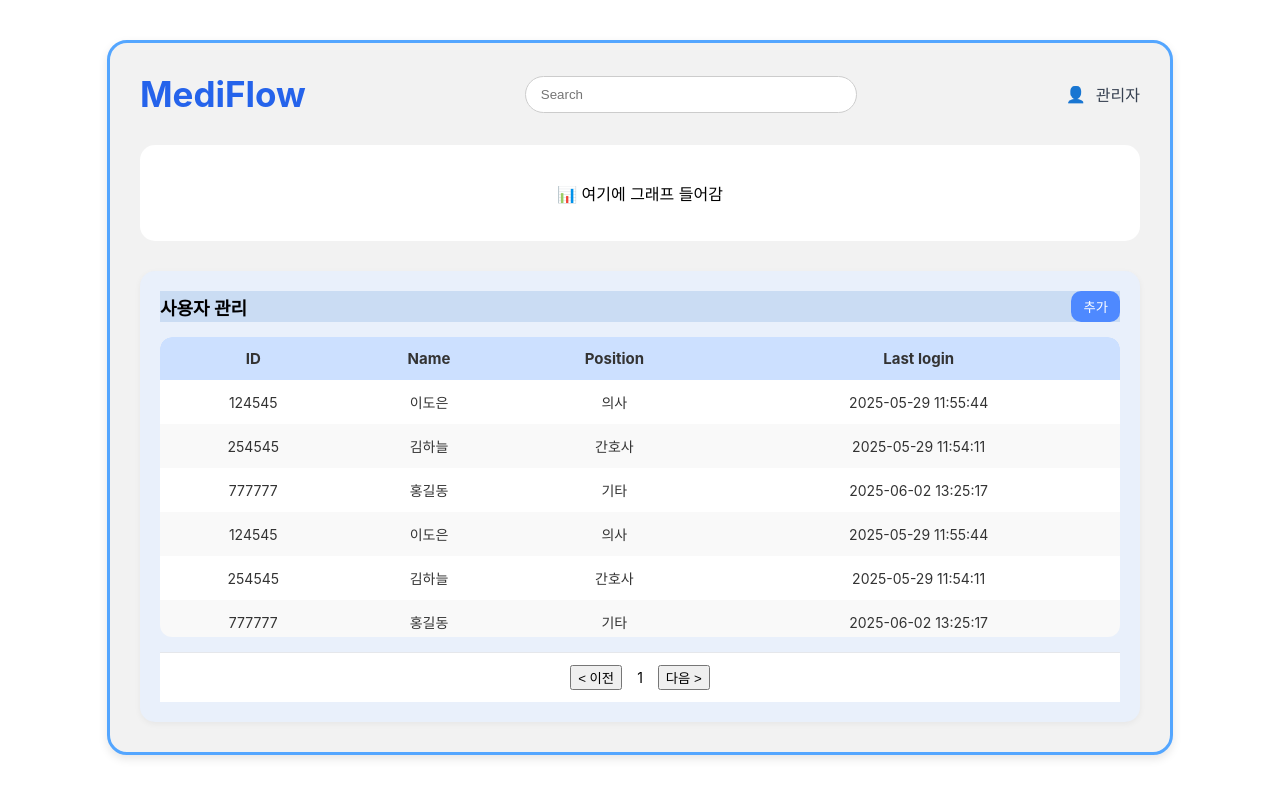
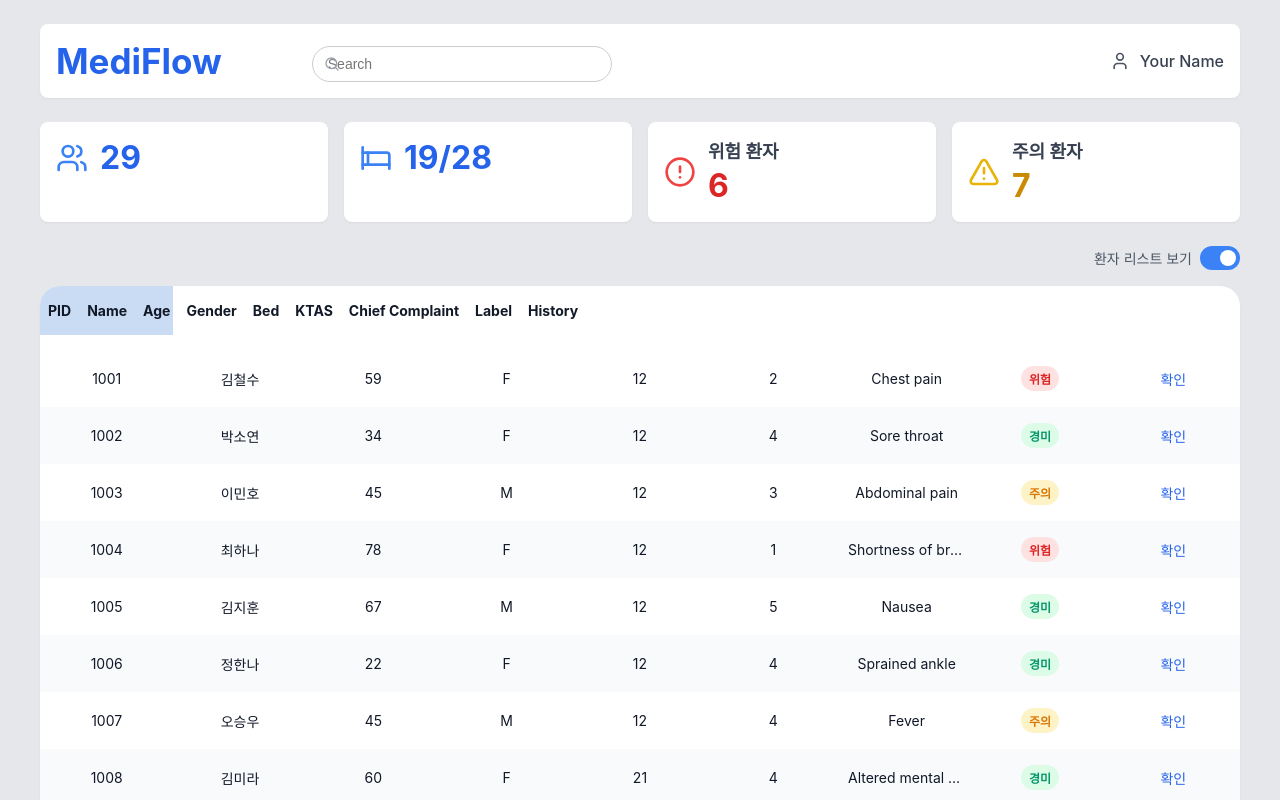
Before and after one commit to hk678/MediFlow, a React (Create React App) app in the folder frontend/: page / in a window 1280 px wide. Shown: the top 800 px of the page. Built offline with nearby package versions, Linux system fonts and the light colour scheme.

Commit message:
어제 작업+히소토리 모달, 주의위급 필터링, 디테일에서 메인으로 이동

```diff
--- a/frontend/src/App.js
+++ b/frontend/src/App.js
@@ -14,20 +14,21 @@ import UserUpdate from './Components/UserUpdate'
 function App() {
   return (
     <div className="App">
-      {/* 메인 페이지
+      {/* 메인 페이지 */}
       <Router>
         <Routes>
           <Route path="/" element={<MainPage />} />
           <Route path="/detail/:pid" element={<Detail />} />
+          <Route path="/history/:pid" element={<History />} />
         </Routes>
-      </Router> */}
+      </Router>
 
 
       {/* 상세 페이지지
       <Detail /> */}
 
-      {/* 관리자 페이지 */}
-      <Admin />
+      {/* 관리자 페이지
+      <Admin /> */}
 
       {/* 히스토리리 페이지
       <History />*/}
--- a/frontend/src/Components/MainPage.jsx
+++ b/frontend/src/Components/MainPage.jsx
@@ -2,13 +2,47 @@ import React, { useState } from 'react';
 import { Search, User, Users, Bed, AlertCircle, AlertTriangle } from 'lucide-react';
 import { useNavigate } from 'react-router-dom';
 import '../Style/mainpage.css';
+import History from './History';
+
 
 const MainPage = () => {
   const [searchTerm, setSearchTerm] = useState('');
   const [currentPage, setCurrentPage] = useState(1);
+  const navigate = useNavigate(); // 컴포넌트 내부에서 선언
+  const [selectedPatient, setSelectedPatient] = useState(null); // 모달관련
+  const [showModal, setShowModal] = useState(false); // 모달달
+  const [labelFilter, setLabelFilter] = useState('전체'); // '전체' | '주의' | '위험'
 
-  //추가부분---------------------------
-  const navigate = useNavigate(); // 컴포넌트 내부에서 선언
+
+  // 필터링(주의,위험,전체)환자보기 ---------
+const handleWarningClick = () => {
+  setLabelFilter('주의');
+};
+
+const handleDangerClick = () => {
+  setLabelFilter('위험');
+};
+
+const resetFilter = () => {
+  setLabelFilter('전체');
+};
+//-------------------------
+
+//추가부분 history이동------------------------------------------
+ // ✅ 모달 열기
+  const openHistoryModal = (patient) => {
+    setSelectedPatient(patient);
+    setShowModal(true);
+  };
+
+  // ✅ 모달 닫기
+  const closeHistoryModal = () => {
+    setSelectedPatient(null);
+    setShowModal(false);
+  };
+
+//------------------------히스토리 끗-----------------
+  //추가부분 디테일로 옮기기기---------------------------
   const goToDetail = (patient) => {
     navigate(`/detail/${patient.pid}`, {
       state: {
@@ -24,20 +58,20 @@ const MainPage = () => {
 
   // 샘플 환자 데이터
   const patientData = [
-    { pid: '1001', name: '김철수', age: 59, sex: 'F', ktas: 2, complaint: 'Chest pain', label: '위험', history: '확인' },
-    { pid: '1002', name: '박소연', age: 34, sex: 'F', ktas: 4, complaint: 'Sore throat', label: '경미', history: '확인' },
-    { pid: '1003', name: '이민호', age: 45, sex: 'M', ktas: 3, complaint: 'Abdominal pain', label: '주의', history: '확인' },
-    { pid: '1004', name: '최하나', age: 78, sex: 'F', ktas: 1, complaint: 'Shortness of breath', label: '위험', history: '확인' },
-    { pid: '1005', name: '김지훈', age: 67, sex: 'M', ktas: 5, complaint: 'Nausea', label: '경미', history: '확인' },
-    { pid: '1006', name: '정한나', age: 22, sex: 'F', ktas: 4, complaint: 'Sprained ankle', label: '경미', history: '확인' },
-    { pid: '1007', name: '오승우', age: 45, sex: 'M', ktas: 4, complaint: 'Fever', label: '주의', history: '확인' },
-    { pid: '1008', name: '김미라', age: 60, sex: 'F', ktas: 4, complaint: 'Altered mental status', label: '경미', history: '확인' },
-    { pid: '1009', name: '한보미', age: 50, sex: 'F', ktas: 2, complaint: 'High blood pressure', label: '위험', history: '확인' },
-    { pid: '1010', name: '양세현', age: 40, sex: 'M', ktas: 5, complaint: 'Skin rash', label: '경미', history: '확인' },
-    { pid: '1011', name: '서지민', age: 29, sex: 'F', ktas: 1, complaint: 'Seizure', label: '위험', history: '확인' },
-    { pid: '1012', name: '박민우', age: 65, sex: 'F', ktas: 3, complaint: 'Dizziness', label: '주의', history: '확인' },
-    { pid: '1013', name: '신아름', age: 37, sex: 'F', ktas: 2, complaint: 'Back pain', label: '위험', history: '확인' },
-    { pid: '1014', name: '김도현', age: 52, sex: 'M', ktas: 2, complaint: 'Cardiac arrest', label: '위험', history: '확인' }
+    { pid: '1001', name: '김철수', age: 59, sex: 'F',bed: 12, ktas: 2, complaint: 'Chest pain', label: '위험', history: '확인' },
+    { pid: '1002', name: '박소연', age: 34, sex: 'F',bed: 12, ktas: 4, complaint: 'Sore throat', label: '경미', history: '확인' },
+    { pid: '1003', name: '이민호', age: 45, sex: 'M',bed: 12, ktas: 3, complaint: 'Abdominal pain', label: '주의', history: '확인' },
+    { pid: '1004', name: '최하나', age: 78, sex: 'F',bed: 12, ktas: 1, complaint: 'Shortness of breath', label: '위험', history: '확인' },
+    { pid: '1005', name: '김지훈', age: 67, sex: 'M',bed: 12, ktas: 5, complaint: 'Nausea', label: '경미', history: '확인' },
+    { pid: '1006', name: '정한나', age: 22, sex: 'F',bed: 12, ktas: 4, complaint: 'Sprained ankle', label: '경미', history: '확인' },
+    { pid: '1007', name: '오승우', age: 45, sex: 'M',bed: 12, ktas: 4, complaint: 'Fever', label: '주의', history: '확인' },
+    { pid: '1008', name: '김미라', age: 60, sex: 'F',bed: 21, ktas: 4, complaint: 'Altered mental status', label: '경미', history: '확인' },
+    { pid: '1009', name: '한보미', age: 50, sex: 'F',bed: 12, ktas: 2, complaint: 'High blood pressure', label: '위험', history: '확인' },
+    { pid: '1010', name: '양세현', age: 40, sex: 'M',bed: 12, ktas: 5, complaint: 'Skin rash', label: '경미', history: '확인' },
+    { pid: '1011', name: '서지민', age: 29, sex: 'F',bed: 113, ktas: 1, complaint: 'Seizure', label: '위험', history: '확인' },
+    { pid: '1012', name: '박민우', age: 65, sex: 'F',bed: 15, ktas: 3, complaint: 'Dizziness', label: '주의', history: '확인' },
+    { pid: '1013', name: '신아름', age: 37, sex: 'F',bed: 14, ktas: 2, complaint: 'Back pain', label: '위험', history: '확인' },
+    { pid: '1014', name: '김도현', age: 52, sex: 'M',bed: 12, ktas: 2, complaint: 'Cardiac arrest', label: '위험', history: '확인' }
   ];
 
   const getLabelClass = (label) => {
@@ -48,12 +82,25 @@ const MainPage = () => {
       default: return 'label';
     }
   };
+// ----------- 필터 부분----------------------------------
+//  const filteredPatients = patientData.filter(patient =>
+//    patient.name.toLowerCase().includes(searchTerm.toLowerCase()) ||
+//    patient.complaint.toLowerCase().includes(searchTerm.toLowerCase())
+//);
+// 환자 검색부분끗-------------------------
+// 주의환자 추가하기기
+const filteredPatients = patientData.filter((patient) => {
+  const matchesSearch =
+    patient.name.toLowerCase().includes(searchTerm.toLowerCase()) ||
+    patient.complaint.toLowerCase().includes(searchTerm.toLowerCase());
 
-  const filteredPatients = patientData.filter(patient =>
-    patient.name.toLowerCase().includes(searchTerm.toLowerCase()) ||
-    patient.complaint.toLowerCase().includes(searchTerm.toLowerCase())
-  );
+  const matchesLabel = labelFilter === '전체' ? true : patient.label === labelFilter;
 
+  return matchesSearch && matchesLabel;
+});
+
+
+//---------------끝----------------------------------
   return (
     <div className="medical-dashboard">
       <div className="dashboard-content">
@@ -61,9 +108,8 @@ const MainPage = () => {
         <div className="header">
           <div className="header-content">
             <div className="header-left">
-              <div className="logo">
-                <span className="logo-text">의료</span>
-              </div>
+                {/* 잠깐 주석석 */}
+                <span className="logo-text" onClick={resetFilter}>MediFlow</span>
               <div className="search-container">
                 <Search className="search-icon" />
                 <input
@@ -106,7 +152,7 @@ const MainPage = () => {
             <div className="stat-content">
               <AlertCircle className="stat-icon red" />
               <div>
-                <div className="stat-label">위험 환자</div>
+                <div className="stat-label" onClick={handleDangerClick}>위험 환자</div>
                 <div className="stat-number red">6</div>
               </div>
             </div>
@@ -116,7 +162,7 @@ const MainPage = () => {
             <div className="stat-content">
               <AlertTriangle className="stat-icon yellow" />
               <div>
-                <div className="stat-label">주의 환자</div>
+                <div className="stat-label"  onClick={handleWarningClick}>주의 환자</div>
                 <div className="stat-number yellow">7</div>
               </div>
             </div>
@@ -151,30 +197,35 @@ const MainPage = () => {
                 </tr>
               </thead>
               <tbody>
-                {filteredPatients.map((patient, index) => (
+                {filteredPatients.map((patient) => (
                   <tr key={patient.pid} className="table-row">
                     <td className="table-cell">{patient.pid}</td>
-                    <td className="table-cell clickable" onClick={() => goToDetail(patient)} >
-                      {patient.name}
-                    </td>
+                    <td className="table-cell clickable" onClick={() => goToDetail(patient)}>{patient.name}</td>
                     <td className="table-cell">{patient.age}</td>
                     <td className="table-cell">{patient.sex}</td>
+                    <td className="table-cell">{patient.bed}</td>
                     <td className="table-cell">{patient.ktas}</td>
                     <td className="table-cell">{patient.complaint}</td>
                     <td className="table-cell">
-                      <span className={getLabelClass(patient.label)}>
-                        {patient.label}
-                      </span>
+                      <span className={getLabelClass(patient.label)}>{patient.label}</span>
                     </td>
                     <td className="table-cell">
-                      <span className="history-link">{patient.history}</span>
+                      <span className="history-link" onClick={()=>openHistoryModal(patient)}>{patient.history}</span>
                     </td>
                   </tr>
                 ))}
               </tbody>
             </table>
+
           </div>
-
+          {/* 모달창보여주기 */}
+          {showModal && (
+          <div className="modal-overlay"> {/* ✅ 모달 배경 */}
+            <div className="modal-content"> {/* ✅ 모달 창 */}
+              <History patient={selectedPatient} onClose={closeHistoryModal} /> {/* ✅ */}
+            </div>
+          </div>
+        )}
           {/* Pagination */}
           <div className="pagination">
             <div className="pagination-info">
--- a/frontend/src/Style/mainpage.css
+++ b/frontend/src/Style/mainpage.css
@@ -1,20 +1,17 @@
 /* MainPage.css - 의료 대시보드 전용 CSS */
 
-/* 컨테이너 - 배경색만 담당, 화면 전체 덮음 */
 .medical-dashboard {
   min-height: 100vh;
   background-color: #e5e7eb;
   padding: 0;
 }
 
-/* 컨텐츠 영역 - 너비 제한 및 중앙 정렬 */
 .dashboard-content {
   max-width: 1200px;
   margin: 0 auto;
   padding: 1.5rem;
 }
 
-/* 헤더 */
 .header {
   background-color: white;
   border-radius: 0.5rem;
@@ -45,14 +42,11 @@
   justify-content: center;
 }
 
-.logo-text {
-  color: white;
-  font-size: 0.875rem;
-  font-weight: bold;
-}
 
 .search-container {
   position: relative;
+  margin-left: 4rem;
+  margin-top: 5px;
 }
 
 .search-icon {
@@ -63,30 +57,27 @@
   color: #9ca3af;
   width: 1rem;
   height: 1rem;
+  pointer-events: none;
 }
 
 .search-input {
-  padding-left: 2.5rem;
-  padding-right: 1rem;
-  padding-top: 0.5rem;
-  padding-bottom: 0.5rem;
-  border: 1px solid #d1d5db;
-  border-radius: 0.5rem;
-  width: 16rem;
-  outline: none;
+  padding-left: 2rem; /* 아이콘만큼 padding 확보 */
+  height: 36px; /* ✅ 넉넉한 높이로 변경 */
+  font-size: 14px;
+  border-radius: 18px;
+  border: 1px solid #ccc;
+  width: 27rem;
+  box-sizing: border-box;
+  line-height: 36px;
 }
 
 .search-input:focus {
   border-color: #3b82f6;
   box-shadow: 0 0 0 2px rgba(59, 130, 246, 0.5);
-
+  outline: none;
 }
 
-.user-info {
-  display: flex;
-  align-items: center;
-  gap: 0.5rem;
-}
+
 
 .user-icon {
   width: 1.25rem;
@@ -99,7 +90,6 @@
   font-weight: 500;
 }
 
-/* 통계 카드 */
 .stats-grid {
   display: grid;
   grid-template-columns: repeat(auto-fit, minmax(200px, 1fr));
@@ -168,7 +158,6 @@
   color: #374151;
 }
 
-/* 토글 스위치 */
 .toggle-container {
   display: flex;
   justify-content: flex-end;
@@ -205,7 +194,6 @@
   border-radius: 50%;
 }
 
-/* 테이블 */
 .table-container {
   background-color: white;
   border-radius: 20px;
@@ -219,6 +207,7 @@
 
 .table {
   width: 100%;
+  table-layout: fixed; /* 중요 */
   border-collapse: collapse;
 }
 
@@ -226,18 +215,26 @@
   background-color: #CADCF3;
 }
 
-.table-header-cell {
-  padding: 0.75rem 1.5rem;
-  text-align: left;
-  font-size: 0.75rem;
-  font-weight: 500;
-  color: #6b7280;
-  letter-spacing: 0.05em;
+.table-header-cell,
+.table-cell {
+  text-align: center;
+  padding: 1rem 0.5rem;
+  font-size: 0.875rem;
+  color: #111827;
+  white-space: nowrap;
+  overflow: hidden;
+  text-overflow: ellipsis;
 }
 
-.table-row {
-  border-bottom: 1px solid #e5e7eb;
-}
+th:nth-child(1), td:nth-child(1) { width: 6%; }
+th:nth-child(2), td:nth-child(2) { width: 10%; }
+th:nth-child(3), td:nth-child(3) { width: 6%; }
+th:nth-child(4), td:nth-child(4) { width: 7%; }
+th:nth-child(5), td:nth-child(5) { width: 6%; }
+th:nth-child(6), td:nth-child(6) { width: 6%; }
+th:nth-child(7), td:nth-child(7) { width: 20%; }
+th:nth-child(8), td:nth-child(8) { width: 10%; }
+th:nth-child(9), td:nth-child(9) { width: 10%; }
 
 .table-row:nth-child(even) {
   background-color: #f8fafc;
@@ -247,14 +244,6 @@
   background-color: white;
 }
 
-.table-cell {
-  padding: 1rem 1.5rem;
-  white-space: nowrap;
-  font-size: 0.875rem;
-  color: #111827;
-}
-
-/* 라벨 */
 .label {
   padding: 0.25rem 0.5rem;
   font-size: 0.75rem;
@@ -278,7 +267,6 @@
   color: #d97706;
 }
 
-/* 히스토리 링크 */
 .history-link {
   color: #2563eb;
   cursor: pointer;
@@ -288,7 +276,6 @@
   color: #1d4ed8;
 }
 
-/* 페이지네이션 */
 .pagination {
   background-color: white;
   padding: 0.75rem 1rem;
@@ -316,9 +303,9 @@
   color: #374151;
 }
 
-/* 반응형 */
 @media (max-width: 640px) {
   .medical-dashboard {
+    flex-direction: row;
     padding: 1rem;
   }
 
--- a/frontend/src/Style/userinfo.css
+++ b/frontend/src/Style/userinfo.css
@@ -100,7 +100,7 @@
   width: 100%;
   padding: 0;
   border: none;
-  font-size: 16px;
+  font-size: 17px;
   color: #111827;
   outline: none;
   box-sizing: border-box;
@@ -115,7 +115,7 @@
 
 .input-field::placeholder {
   color: #9ca3af;
-  font-size: 13px;
+  font-size: 17px;
 }
 
 /* 라디오 버튼 그룹 */
```
Also changed, not shown: frontend/src/Components/Detail.jsx (+6 -3 lines), frontend/src/Components/History.jsx (+17 -48 lines), frontend/src/Style/history.css (+18 -17 lines).
